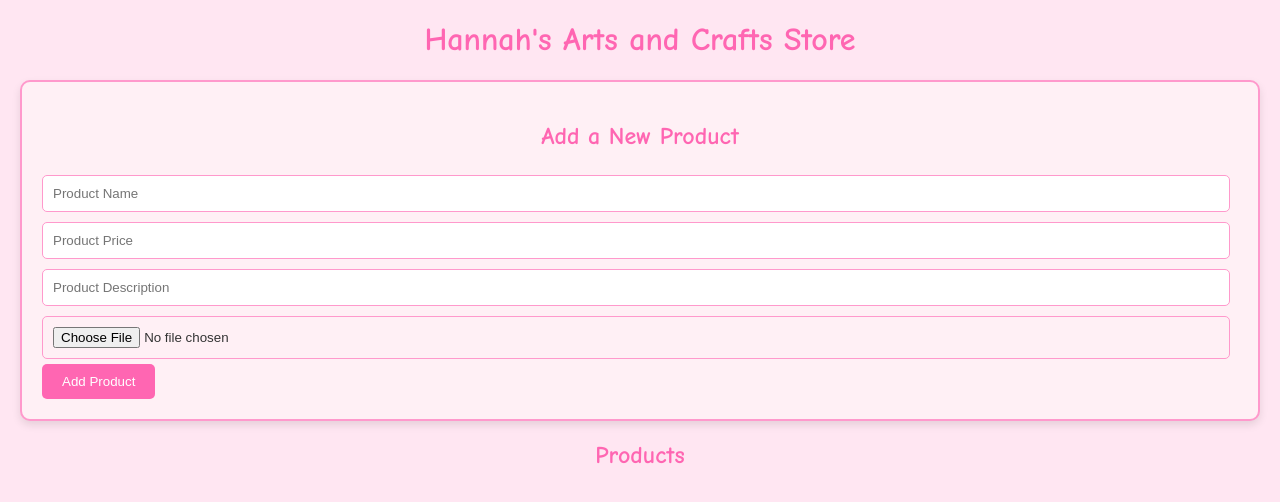
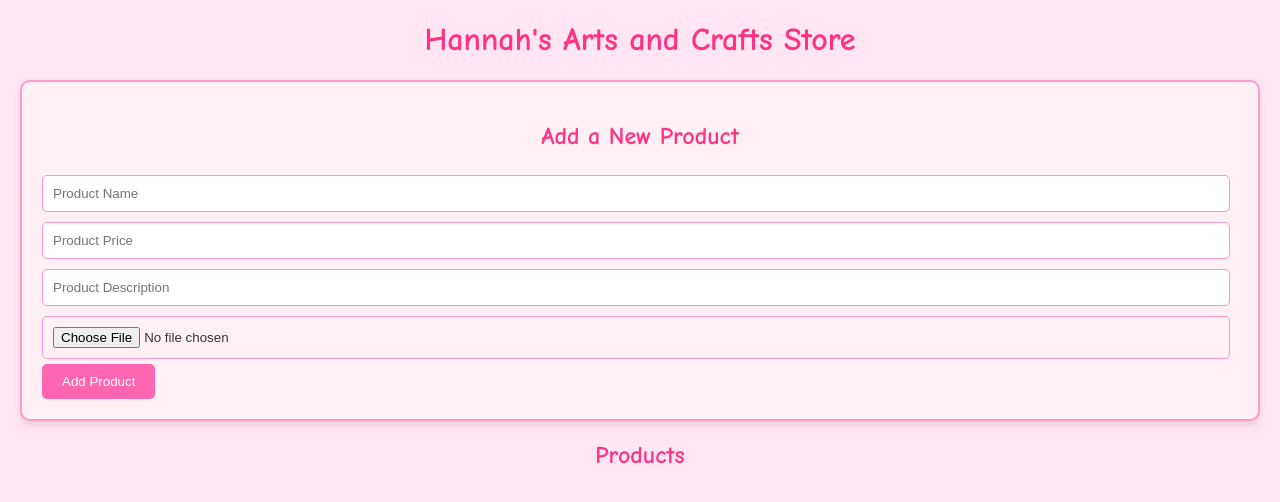
Before and after one commit to Peak1260/artsandcrafts-shop, a plain HTML site: page index.html in a window 1280 px wide. Drawn offline with Linux system fonts and the light colour scheme; no server answers.

Commit message:
did additional testing and a slight design change

```diff
--- a/styles.css
+++ b/styles.css
@@ -1,12 +1,12 @@
 body {
-    font-family: 'Comic Sans MS', cursive, sans-serif;
+    font-family: 'Comic Sans MS', sans-serif;
     background-color: #ffe6f2;
     margin: 20px;
     color: #333;
 }
 
 h1, h2 {
-    color: #ff66b2;
+    color: #ff3385;
     text-align: center;
 }
 
@@ -70,6 +70,7 @@ h1, h2 {
     border: none;
     border-radius: 5px;
     cursor: pointer;
+    margin-top: 10px;
 }
 
 .product button:hover {
```
